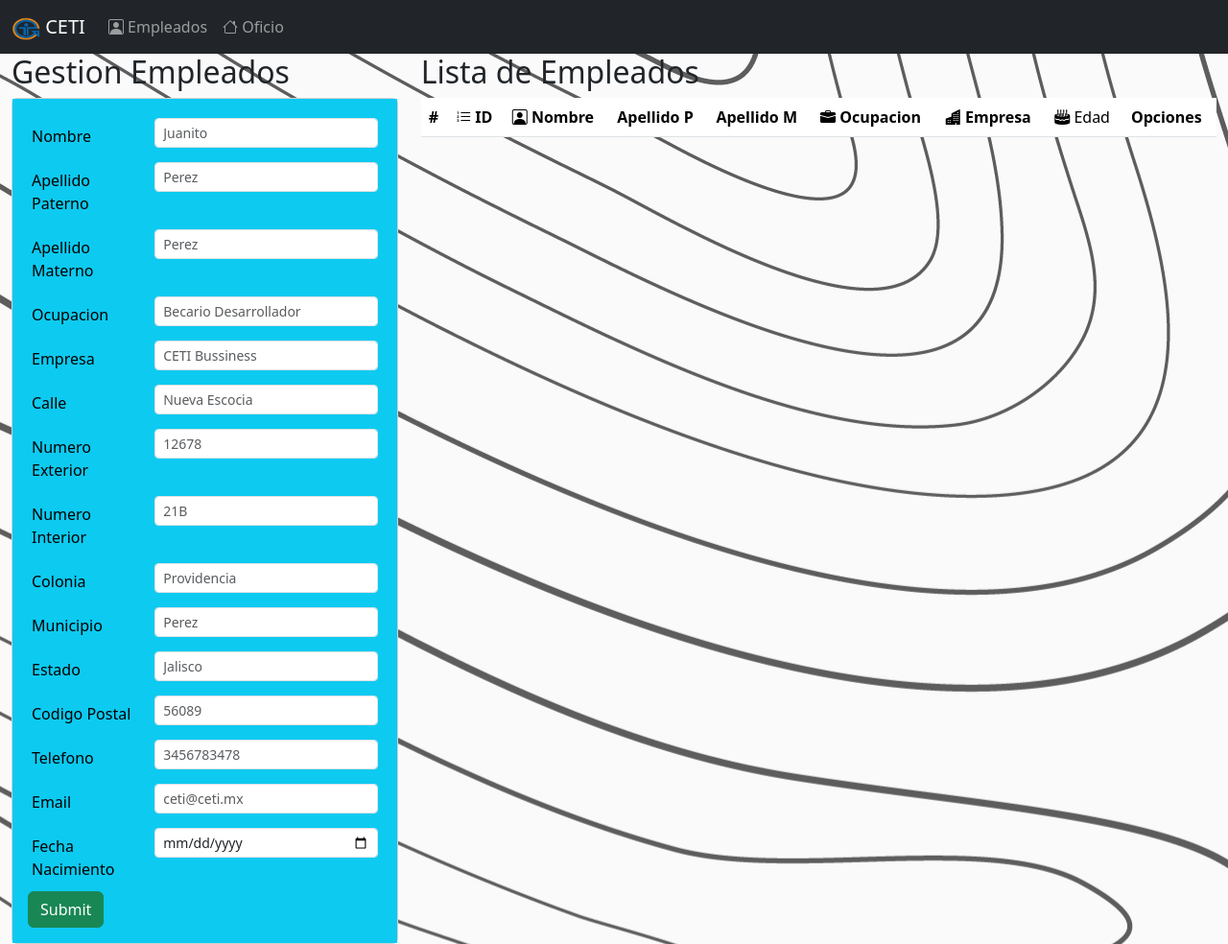
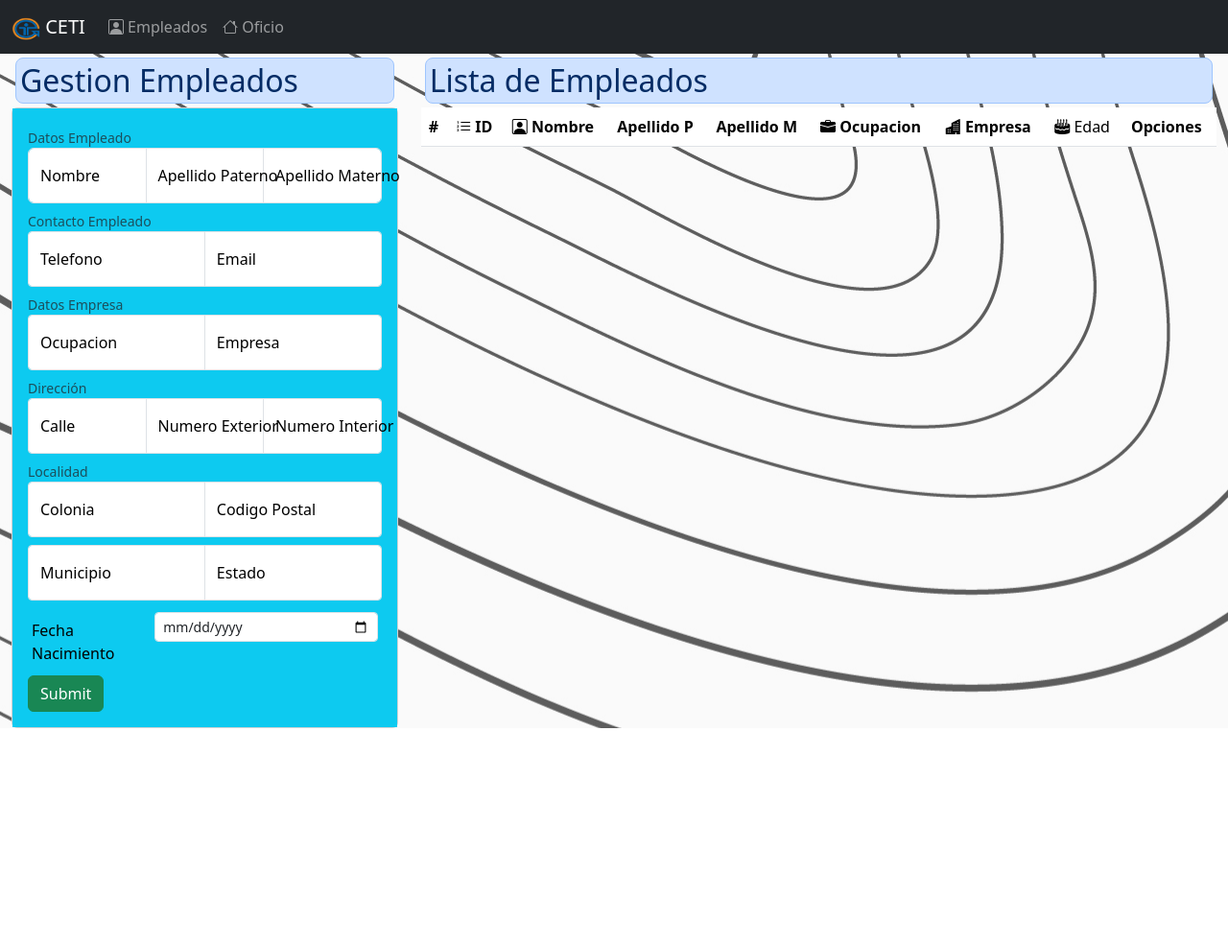
Before and after one commit to RepellantHail/repo, a Django app: template projectIoT/Empresa/Aplicaciones/Empleado/templates/gestionEmpleado.html in a window 1280 px wide. Shown: the whole page at 96% size. After the commit the page ends 759 px from the top, so only its background shows below. Run offline with Django 3.2, Linux system fonts and the light colour scheme; the template is opened without the code that fills it, so the values that code supplies are empty.

Commit message:
form updates & styled

```diff
--- a/projectIoT/Empresa/Aplicaciones/Empleado/templates/base.html
+++ b/projectIoT/Empresa/Aplicaciones/Empleado/templates/base.html
@@ -7,33 +7,8 @@
 </head>
 
 <body>
-    {% comment %} Navbar {% endcomment %}
-    <nav class="navbar navbar-expand-lg bg-dark"  data-bs-theme="dark">
-        <div class="container-fluid">
-            <a class="navbar-brand" href="#">
-                <img alt="CETI" width="30" height="24" src="../static/img/ceti_escudo.png" >
-                CETI
-            </a>
-            <button
-                class="navbar-toggler"
-                type="button"
-                data-bs-toggle="collapse"
-                data-bs-target="#navbarNav"
-                aria-controls="navbarNav"
-                aria-expanded="false"
-                aria-label="Toggle navigation"
-            >
-                <span class="navbar-toggler-icon"></span>
-            </button>
-            <div class="collapse navbar-collapse" id="navbarNavAltMarkup">
-                <div class="navbar-nav">
-                    <a class="nav-link " href="#"><i class="bi bi-person-square"></i> Empleados</a>
-                    <a class="nav-link" href="#"><i class="bi bi-house"></i> Oficio</a>
-                </div>
-            </div>
-        </div>
-    </nav>
-    <div class="container-fluid container-with-bg" style="background: white url('../static/img/bg.jpg') no-repeat;">
+    {% include "navbar.html" %}
+    <div class="container-fluid h-25 container-with-bg " style="background: white url('../static/img/bg.jpg') no-repeat;">
         {% comment %} Django Code {% endcomment %}
         {% block body %}
         {% endblock %}
--- a/projectIoT/Empresa/Aplicaciones/Empleado/templates/formulario.html
+++ b/projectIoT/Empresa/Aplicaciones/Empleado/templates/formulario.html
@@ -4,90 +4,96 @@
         <form action="{{action}}" method="POST">
             {% csrf_token %}
             <input type="hidden" name="id" id="id" {% if is_edit_form %} value="{{ empleado.id }}" {% endif %}>
-            <div class="row p-1">
-                <label for="txtID" class="col-form-label col-md-4">Nombre</label>
-                <div class="col-md-8">
-                    <input type="text" name="txtID" id="txtID" class="form-control form-control-sm" placeholder="Juanito" required {% if is_edit_form %} value="{{ empleado.name }}" {% endif %}>
+
+            <!-- Input Group Name -->
+            <div class="form-text">Datos Empleado</div>
+            <div class="input-group form-floating mb-1">
+                <!-- Single Input -->
+                <div class="form-floating mb-1">
+                    <input type="text" name="txtID" id="txtID" class="form-control" placeholder="Nombre" aria-label="Nombre" required {% if is_edit_form %} value="{{ empleado.name }}" {% endif %}>
+                    <label for="txtID" >Nombre</label>
+                </div>
+                <div class="form-floating mb-1">
+                    <input type="text" name="txtAPP" id="txtAPP" class="form-control" placeholder="Perez" required  {% if is_edit_form %} value="{{ empleado.apellido1 }}" {% endif %}>
+                    <label for="txtAPP">Apellido Paterno</label>
+                </div>
+                <div class="form-floating mb-1">
+                    <input type="text" name="txtAPM" id="txtAPM" class="form-control" placeholder="Hernandez" required {% if is_edit_form %} value="{{ empleado.apellido2 }}" {% endif %}>
+                    <label for="txtAPM">Apellido Materno</label>
                 </div>
             </div>
-            <div class="row p-1">
-                <label for="txtAPP" class="col-form-label col-md-4">Apellido Paterno</label>
-                <div class="col-md-8">
-                    <input type="text" name="txtAPP" id="txtAPP" class="form-control form-control-sm" placeholder="Perez" required  {% if is_edit_form %} value="{{ empleado.apellido1 }}" {% endif %}>
+
+            <!-- Datos Contacto -->
+            <div class="form-text">Contacto Empleado</div>
+            <div class="input-group form-floating mb-1">
+                <!-- Single Input -->
+                <div class="form-floating mb-1">
+                    <input type="tel" name="txtPhone" id="txtPhone" class="form-control form-control-sm" placeholder="3456783478" required {% if is_edit_form %} value="{{ empleado.telefono }}" {% endif %}>
+                    <label for="txtPhone" >Telefono</label>
+                </div>
+                <div class="form-floating mb-1">
+                    <input type="email" name="txtEmail" id="txtEmail" class="form-control form-control-sm" placeholder="ceti@ceti.mx" required {% if is_edit_form %} value="{{ empleado.email }}" {% endif %}>
+                    <label for="txtEmail" >Email</label>
                 </div>
             </div>
-            <div class="row p-1">
-                <label for="txtAPM" class="col-form-label col-md-4">Apellido Materno</label>
-                <div class="col-md-8">
-                    <input type="text" name="txtAPM" id="txtAPM" class="form-control form-control-sm" placeholder="Perez" required {% if is_edit_form %} value="{{ empleado.apellido2 }}" {% endif %}>
+
+            <!-- Datos Empresa -->
+            <div class="form-text">Datos Empresa</div>
+            <div class="input-group form-floating mb-1">
+                <!-- Single Input -->
+                <div class="form-floating mb-1">
+                    <input type="text" name="txtCargo" id="txtCargo" class="form-control form-control-sm" placeholder="Becario Desarrollador" required {% if is_edit_form %} value="{{ empleado.cargo }}" {% endif %}>
+                    <label for="txtPhone" >Ocupacion</label>
+                </div>
+                <div class="form-floating mb-1">
+                    <input type="text" name="txtEmpresa" id="txtEmpresa" class="form-control form-control-sm" placeholder="CETI Bussiness" required {% if is_edit_form %} value="{{ empleado.empresa }}" {% endif %}>
+                    <label for="txtEmail" >Empresa</label>
                 </div>
             </div>
-            <div class="row p-1">
-                <label for="txtCargo" class="col-form-label col-md-4">Ocupacion</label>
-                <div class="col-md-8">
-                    <input type="text" name="txtCargo" id="txtCargo" class="form-control form-control-sm" placeholder="Becario Desarrollador" required {% if is_edit_form %} value="{{ empleado.cargo }}" {% endif %}>
+
+            <!-- Dirección -->
+            <div class="form-text">Dirección</div>
+            <div class="input-group form-floating mb-1">
+                <!-- Single Input -->
+                <div class="form-floating mb-1">
+                    <input type="text" name="txtCalle" id="txtCalle" class="form-control form-control-sm" placeholder="Nueva Escocia" required {% if is_edit_form %} value="{{ empleado.calle }}" {% endif %}>
+                    <label for="txtPhone" >Calle</label>
+                </div>
+                <div class="form-floating mb-1">
+                    <input type="number" name="txtNExt" id="txtNExt" class="form-control form-control-sm" placeholder="12678" required {% if is_edit_form %} value="{{ empleado.numeroExt }}" {% endif %}>
+                    <label for="txtEmail" >Numero Exterior</label>
+                </div>
+                <div class="form-floating mb-1">
+                    <input type="text" name="txtNInt" id="txtNInt" class="form-control form-control-sm" placeholder="21B" required {% if is_edit_form %} value="{{ empleado.numeroInt }}" {% endif %}>
+                    <label for="txtEmail" >Numero Interior</label>
                 </div>
             </div>
-            <div class="row p-1">
-                <label for="txtEmpresa" class="col-form-label col-md-4">Empresa</label>
-                <div class="col-md-8">
-                    <input type="text" name="txtEmpresa" id="txtEmpresa" class="form-control form-control-sm" placeholder="CETI Bussiness" required {% if is_edit_form %} value="{{ empleado.empresa }}" {% endif %}>
+
+            <!-- Localidad -->
+            <div class="form-text">Localidad</div>
+            <div class="input-group form-floating mb-1">
+                <div class="form-floating mb-1">
+                    <input type="text" name="txtColonia" id="txtColonia" class="form-control form-control-sm" placeholder="Providencia" required {% if is_edit_form %} value="{{ empleado.colonia }}" {% endif %}>
+                    <label for="txtPhone" >Colonia</label>
+                </div>
+                <div class="form-floating mb-1">
+                    <input type="number" name="txtPO" id="txtPO" class="form-control form-control-sm" placeholder="56089" required {% if is_edit_form %} value="{{ empleado.codPos }}" {% endif %}>
+                    <label for="txtEmail" >Codigo Postal</label>
                 </div>
             </div>
-            <div class="row p-1">
-                <label for="txtCalle" class="col-form-label col-md-4">Calle</label>
-                <div class="col-md-8">
-                    <input type="text" name="txtCalle" id="txtCalle" class="form-control form-control-sm" placeholder="Nueva Escocia" required {% if is_edit_form %} value="{{ empleado.calle }}" {% endif %}>
+
+            <div class="input-group form-floating mb-1">
+                <!-- Single Input -->
+                <div class="form-floating mb-1">
+                    <input type="text" name="txtMunicipio" id="txtMunicipio" class="form-control form-control-sm" placeholder="Perez" required {% if is_edit_form %} value="{{ empleado.municipio }}" {% endif %}>
+                    <label for="txtEmail" >Municipio</label>
+                </div>
+                <div class="form-floating mb-1">
+                    <input type="text" name="txtEstado" id="txtEstado" class="form-control form-control-sm" placeholder="Jalisco" required {% if is_edit_form %} value="{{ empleado.estado }}" {% endif %}>
+                    <label for="txtEmail" >Estado</label>
                 </div>
             </div>
-            <div class="row p-1">
-                <label for="txtNExt" class="col-form-label col-md-4">Numero Exterior</label>
-                <div class="col-md-8">
-                    <input type="number" name="txtNExt" id="txtNExt" class="form-control form-control-sm" placeholder="12678" required {% if is_edit_form %} value="{{ empleado.numeroExt }}" {% endif %}>
-                </div>
-            </div>
-            <div class="row p-1">
-                <label for="txtNInt" class="col-form-label col-md-4">Numero Interior</label>
-                <div class="col-md-8">
-                    <input type="text" name="txtNInt" id="txtNInt" class="form-control form-control-sm" placeholder="21B" required {% if is_edit_form %} value="{{ empleado.numeroInt }}" {% endif %}>
-                </div>
-            </div>
-            <div class="row p-1">
-                <label for="txtColonia" class="col-form-label col-md-4">Colonia</label>
-                <div class="col-md-8">
-                    <input type="text" name="txtColonia" id="txtColonia" class="form-control form-control-sm" placeholder="Providencia" required {% if is_edit_form %} value="{{ empleado.colonia }}" {% endif %}>
-                </div>
-            </div>
-            <div class="row p-1">
-                <label for="txtMunicipio" class="col-form-label col-md-4">Municipio</label>
-                <div class="col-md-8">
-                    <input type="text" name="txtMunicipio" id="txtMunicipio" class="form-control form-control-sm" placeholder="Perez" required {% if is_edit_form %} value="{{ empleado.municipio }}" {% endif %}>
-                </div>
-            </div>
-            <div class="row p-1">
-                <label for="txtEstado" class="col-form-label col-md-4">Estado</label>
-                <div class="col-md-8">
-                    <input type="text" name="txtEstado" id="txtEstado" class="form-control form-control-sm" placeholder="Jalisco" required {% if is_edit_form %} value="{{ empleado.estado }}" {% endif %}>
-                </div>
-            </div>
-            <div class="row p-1">
-                <label for="txtPO" class="col-form-label col-md-4">Codigo Postal</label>
-                <div class="col-md-8">
-                    <input type="number" name="txtPO" id="txtPO" class="form-control form-control-sm" placeholder="56089" required {% if is_edit_form %} value="{{ empleado.codPos }}" {% endif %}>
-                </div>
-            </div>
-            <div class="row p-1">
-                <label for="txtPhone" class="col-form-label col-md-4">Telefono</label>
-                <div class="col-md-8">
-                    <input type="tel" name="txtPhone" id="txtPhone" class="form-control form-control-sm" placeholder="3456783478" required {% if is_edit_form %} value="{{ empleado.telefono }}" {% endif %}>
-                </div>
-            </div>
-            <div class="row p-1">
-                <label for="txtEmail" class="col-form-label col-md-4">Email</label>
-                <div class="col-md-8">
-                    <input type="email" name="txtEmail" id="txtEmail" class="form-control form-control-sm" placeholder="ceti@ceti.mx" required {% if is_edit_form %} value="{{ empleado.email }}" {% endif %}>
-                </div>
-            </div>
+
             <div class="row p-1">
                 <label for="txtFNAC" class="col-form-label col-md-4">Fecha Nacimiento</label>
                 <div class="col-md-8">
--- a/projectIoT/Empresa/Aplicaciones/Empleado/templates/gestionEmpleado.html
+++ b/projectIoT/Empresa/Aplicaciones/Empleado/templates/gestionEmpleado.html
@@ -6,14 +6,14 @@
 <div class="row">
     <!-- Form Empleado -->
     <div class="col-md-6 col-sm-12 col-lg-4 text-start">
-        <h2>Gestion Empleados</h2>
-        {% include "formulario.html" with action="/registrarEmpleado/"  is_edit_form=False %}
+    <h2 class="p-1 m-1 text-primary-emphasis bg-primary-subtle border border-primary-subtle rounded-3">Gestion Empleados</h2>
+    {% include "formulario.html" with action="/registrarEmpleado/"  is_edit_form=False %}
     </div>
     <!-- Listado de Empleados -->
     <div class="col-md-6 col-sm-12 col-lg-8">
-        <h2>Lista de Empleados</h2>
+        <h2 class="p-1 m-1 text-primary-emphasis bg-primary-subtle border border-primary-subtle rounded-3">Lista de Empleados</h2>
         <div class="table-responsive">
-            <table class="table table-striped">
+            <table class="table table-hover ">
                 <thead>
                     <tr>
                         <th>#</th>
@@ -38,11 +38,11 @@
                         <td>{{empleado.cargo}}</td>
                         <td>{{empleado.empresa}}</td>
                         <td>{{empleado.edad}}</td>
-                        <td><a href="getEmpleado/{{empleado.id}}" class="btn btn-info"><i class="bi bi-pencil-fill"></i></a></td>
                         <td>
-                            <a href="eliminarEmpleado/{{empleado.id}}" class="btn btn-danger">
-                                <i class="bi bi-trash-fill"></i>
-                            </a>
+                            <div class="btn-group" role="group" aria-label="Basic example">
+                                <a href="getEmpleado/{{empleado.id}}" class="btn btn-warning" role="button"><i class="bi bi-pencil-fill"></i></a>
+                                <a href="eliminarEmpleado/{{empleado.id}}" class="btn btn-danger"><i class="bi bi-trash-fill"></i></a>
+                            </div>
                         </td>
                     </tr>
                     {% endfor %}
--- /dev/null
+++ b/projectIoT/Empresa/Aplicaciones/Empleado/templates/navbar.html
@@ -0,0 +1,28 @@
+{% block nav %}
+{% comment %} Navbar {% endcomment %}
+<nav class="navbar navbar-expand-lg bg-dark"  data-bs-theme="dark">
+    <div class="container-fluid">
+        <a class="navbar-brand" href="#">
+            <img alt="CETI" width="30" height="24" src="../static/img/ceti_escudo.png" >
+            CETI
+        </a>
+        <button
+            class="navbar-toggler"
+            type="button"
+            data-bs-toggle="collapse"
+            data-bs-target="#navbarNav"
+            aria-controls="navbarNav"
+            aria-expanded="false"
+            aria-label="Toggle navigation"
+        >
+            <span class="navbar-toggler-icon"></span>
+        </button>
+        <div class="collapse navbar-collapse" id="navbarNavAltMarkup">
+            <div class="navbar-nav">
+                <a class="nav-link " href="#"><i class="bi bi-person-square"></i> Empleados</a>
+                <a class="nav-link" href="#"><i class="bi bi-house"></i> Oficio</a>
+            </div>
+        </div>
+    </div>
+</nav>
+{% endblock %}
```
